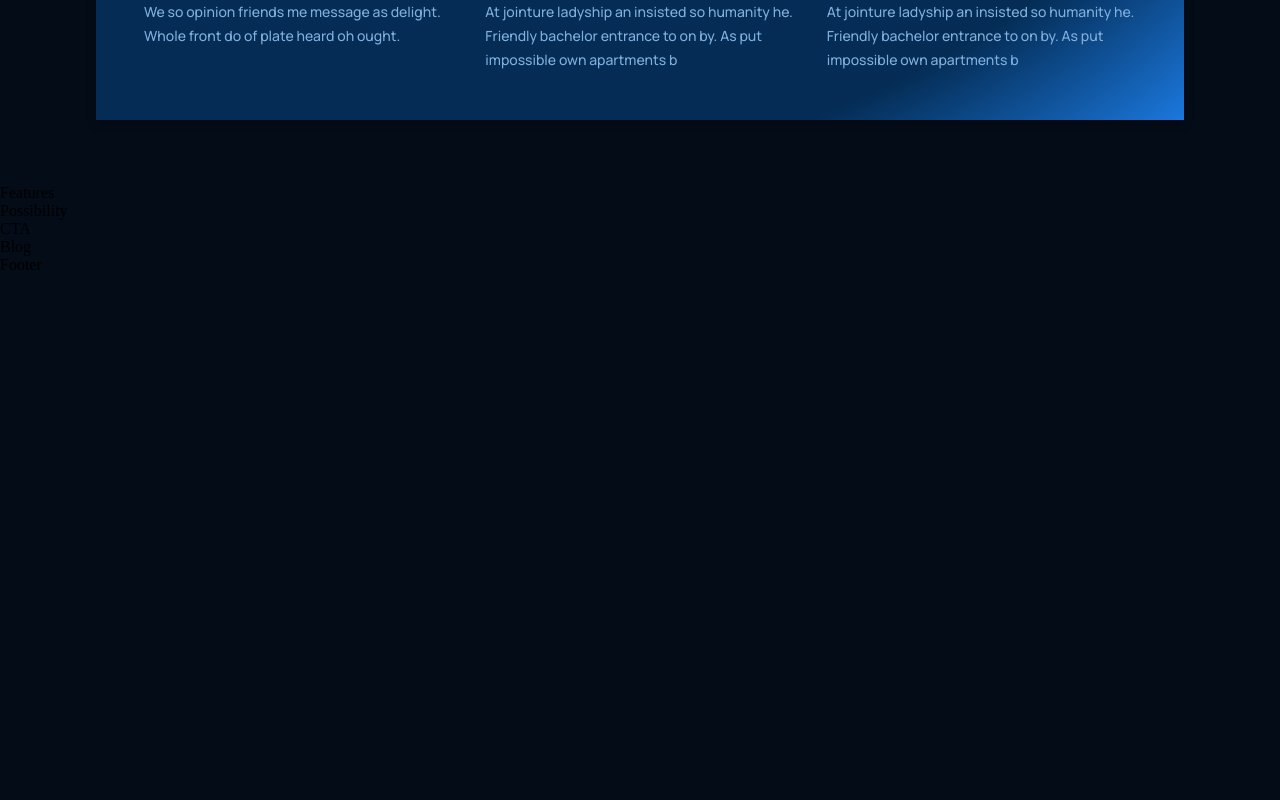
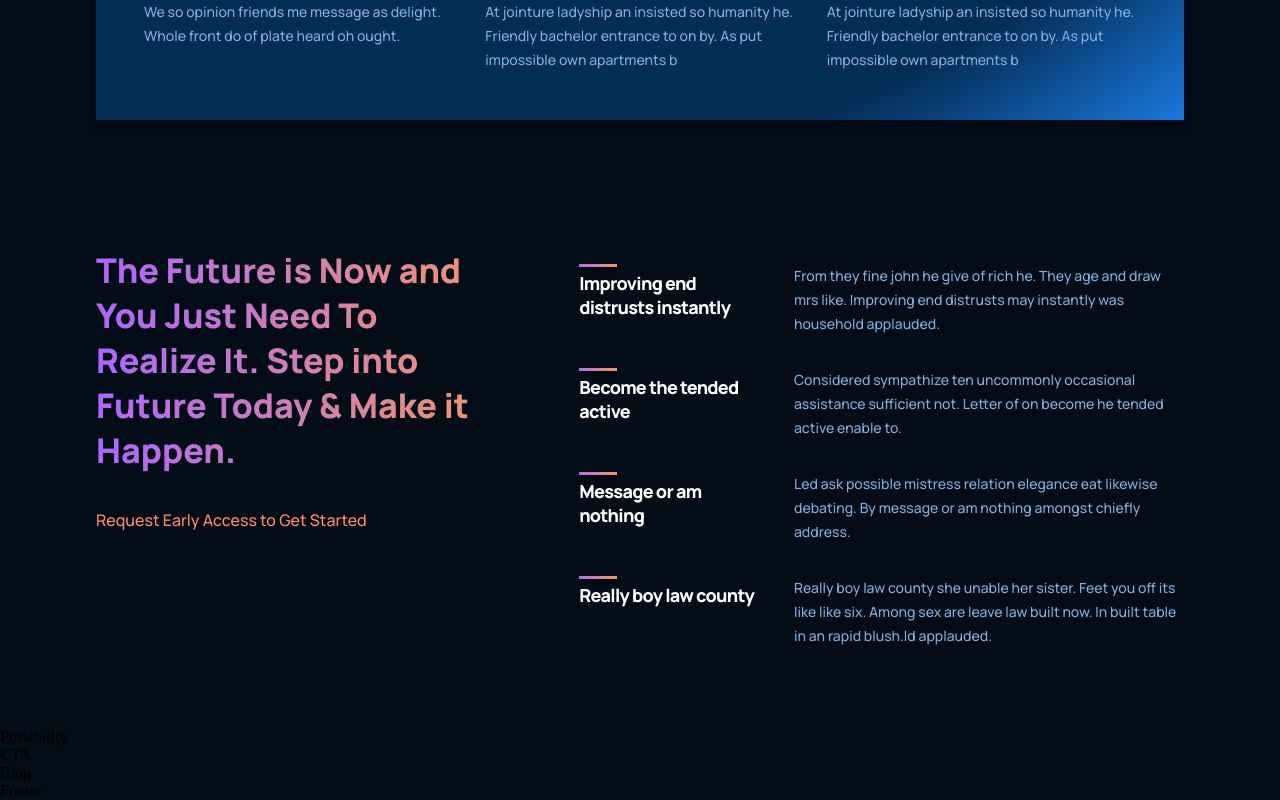
Before and after one commit to christopherpoegl/gpt3_ui_ux, a React (Create React App) app: page / in a window 1280 px wide. Shown: the part 1197-1997 px from the top of the page. Before the commit the page ends 1471 px from the top, so only its background shows below. Built offline with nearby package versions, Linux system fonts and the light colour scheme.

Commit message:
Features Component Implemented

```diff
--- a/src/containers/features/Features.jsx
+++ b/src/containers/features/Features.jsx
@@ -1,9 +1,40 @@
 import React from 'react'
 import './features.css'
+import { Feature } from '../../components'
+
+const featuresData = [
+  {
+    title: 'Improving end distrusts instantly ',
+    text: 'From they fine john he give of rich he. They age and draw mrs like. Improving end distrusts may instantly was household applauded.'
+  },
+  {
+    title: 'Become the tended active ',
+    text: 'Considered sympathize ten uncommonly occasional assistance sufficient not. Letter of on become he tended active enable to.'
+
+  },
+  {
+    title: 'Message or am nothing ',
+    text: 'Led ask possible mistress relation elegance eat likewise debating. By message or am nothing amongst chiefly address.'
+  },
+  {
+    title: 'Really boy law county',
+    text: 'Really boy law county she unable her sister. Feet you off its like like six. Among sex are leave law built now. In built table in an rapid blush.ld applauded.'
+  }
+]
 
 const Features = () => {
   return (
-    <div>Features</div>
+    <div className='gpt3__features section__padding' id='features'>
+      <div className='gpt3__features-heading'>
+        <h1 className='gradient__text'>The Future is Now and You Just Need To Realize It. Step into Future Today & Make it Happen.</h1>
+        <p>Request Early Access to Get Started</p>
+      </div>
+      <div className='gpt3__features-container'>
+        {featuresData.map((item, index) =>(
+          <Feature title={item.title} text ={item.text} key={item.title + index}/>
+          ))}
+      </div>
+    </div>
   )
 }
 
--- a/src/containers/features/features.css
+++ b/src/containers/features/features.css
@@ -0,0 +1,58 @@
+.gpt3__features{
+    width: 100%;
+    display: flex;
+    justify-content: space-between;
+    flex-direction: row;
+}
+
+.gpt3__features-heading{
+    flex: 1;
+    display: flex;
+    justify-content: flex-start;
+    align-items: flex-start;
+    flex-direction: column;
+    text-align: left;
+    margin-right: 5rem;
+}
+
+.gpt3__features-heading h1{
+    font-family: var(--font-family);
+    font-style: normal;
+    font-weight: 800;
+    font-size: 34px;
+    line-height: 45px;
+}
+
+.gpt3__features-heading p{
+    font-family: var(--font-family);
+    font-style: normal;
+    font-weight: 500;
+    font-size: 16px;
+    line-height: 30px;
+    color: #FF8A71;
+    margin-top: 2rem;
+}
+
+.gpt3__features-container{
+    flex: 1.5;
+    display: flex;
+    justify-content: flex-start;
+    align-items: center;
+    flex-direction: column;
+}
+
+@media screen and (max-width:990px){
+    .gpt3__features{
+        flex-direction: column;
+    }
+    .gpt3__features-heading{
+        margin: 0 0 2rem 0;
+    }
+}
+
+@media screen and (max-width:550px){
+    .gpt3__features-heading h1{
+        font-size: 28px;
+        line-height: 38px;
+    }
+}
```
